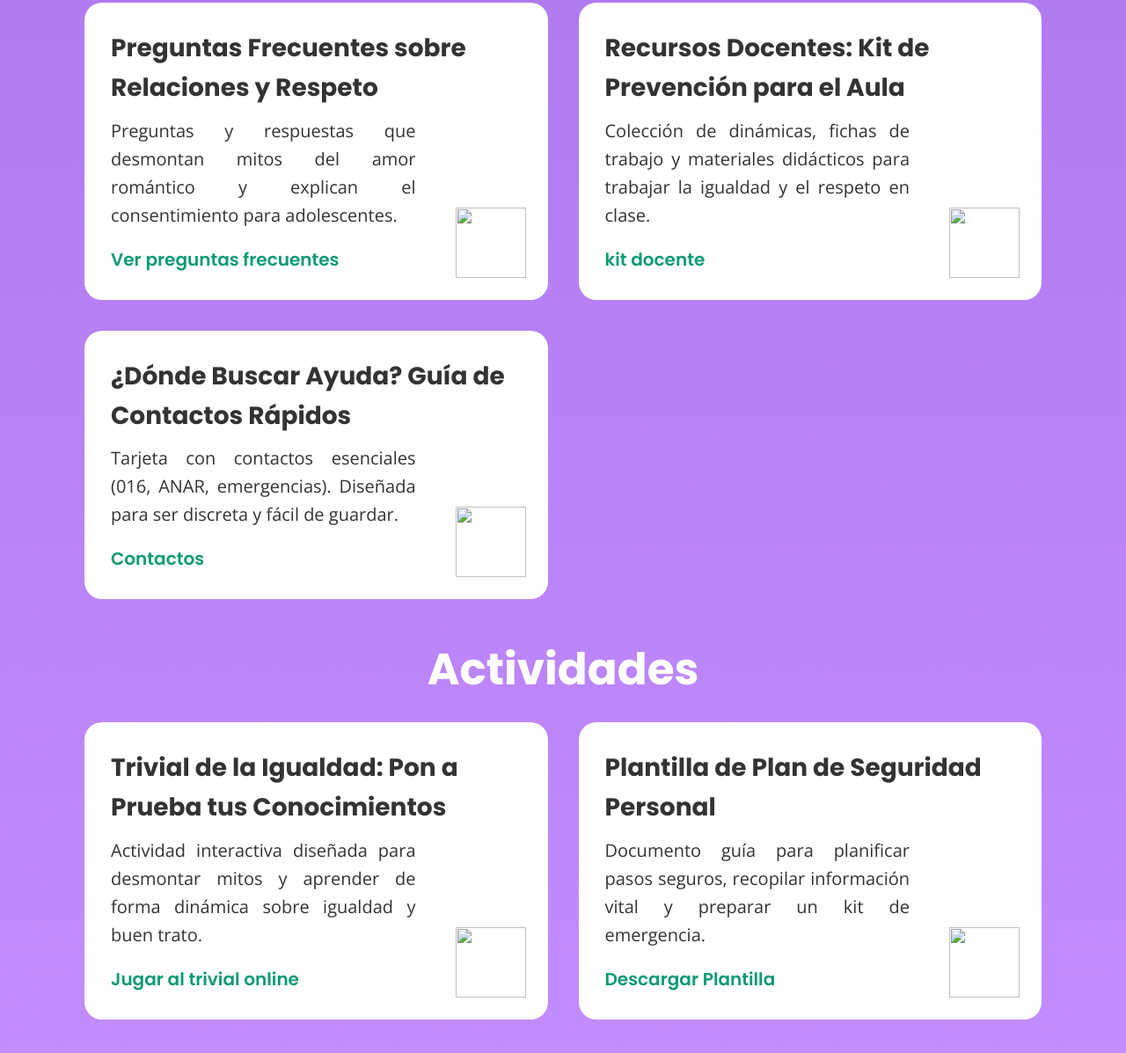
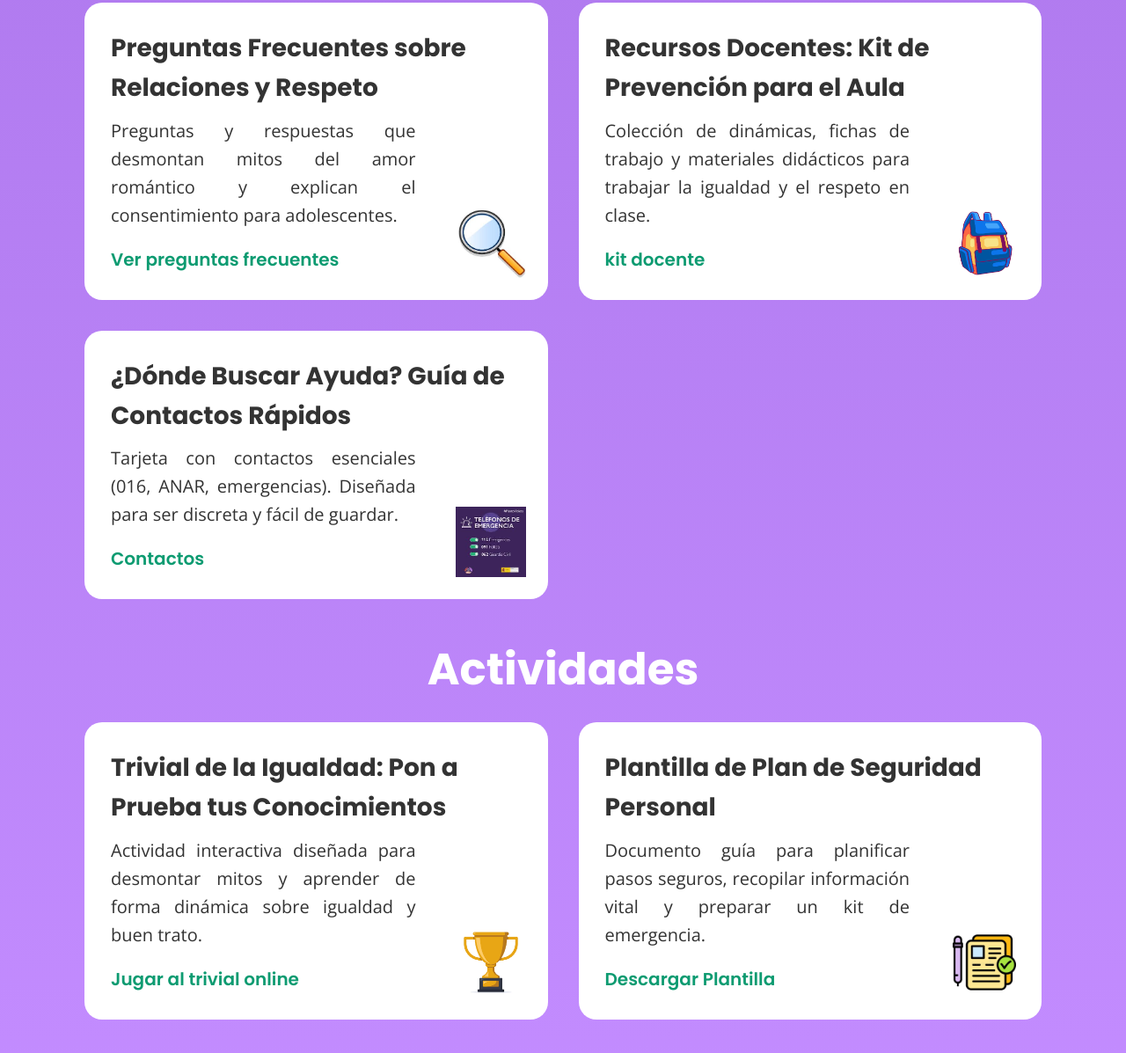
Before and after one commit to isma1f/violencia_genero, a plain HTML site: page 4-educacion_y_prevencion.html in a window 1280 px wide. Shown: the part 1309-2506 px from the top of the page at 88% size. Drawn offline with nearby package versions, Linux system fonts and the light colour scheme; the site is published under a folder, as on GitHub Pages, so addresses that start at the root find nothing.

Commit message:
Update 4-educacion_y_prevencion.html

```diff
--- a/4-educacion_y_prevencion.html
+++ b/4-educacion_y_prevencion.html
@@ -33,7 +33,7 @@
             <p>Describe los micromachismos y los primeros indicios de control en las
                relaciones para una detección temprana.</p>
             <a href="https://www.google.com/url?sa=t&rct=j&q=&esrc=s&source=web&cd=&ved=2ahUKEwjWttHZr4uRAxXKcKQEHfHAEEUQFnoECB4QAQ&url=https%3A%2F%2Faytosagunto.es%2Fmedia%2Fnvfbsyzc%2Fguia-micromachismos-cotidianos2024.pdf&usg=AOvVaw0OKiMf6v5xNUSzf544aXFH&opi=89978449">Descargar guía PDF</a>
-            <img src="/imagenes/icono_libro.png" class="icon">
+            <img src="imagenes/icono_libro.png" class="icon">
         </div>
 
         <div class="card">
@@ -41,7 +41,7 @@
             <p>Analiza la prevención y las implicaciones legales del acoso en redes
                sociales, con enfoque en los derechos de la víctima.</p>
             <a href="https://www.google.com/url?sa=t&rct=j&q=&esrc=s&source=web&cd=&ved=2ahUKEwij5p-_r4uRAxWXcaQEHUuXL_EQFnoECBsQAQ&url=https%3A%2F%2Fwww.unwomen.org%2Fes%2Fnoticias%2Fcomunicado-de-prensa%2F2025%2F11%2Fla-violencia-digital-se-esta-intensificando-pero-casi-la-mitad-de-las-mujeres-y-ninas-del-mundo-carecen-de-proteccion-juridica-frente-al-abuso-digital&usg=AOvVaw3hzPBQIp0eZrBBGIiPFUMk&opi=89978449">Leer artículo completo</a>
-            <img src="/imagenes/icono_pc.png" class="icon">
+            <img src="imagenes/icono_pc.png" class="icon">
         </div>
 
         <div class="card">
@@ -49,7 +49,7 @@
             <p>Video que explica paso a paso cómo apoyar a una víctima y canalizar la ayuda
                hacia los Centros de la Mujer.</p>
             <a href="https://youtu.be/jyIDADhLAKc">Ver video</a>
-            <img src="/imagenes/icono_video.png" class="icon">
+            <img src="imagenes/icono_video.png" class="icon">
         </div>
 
     </div>
@@ -67,7 +67,7 @@
             <p>Preguntas y respuestas que desmontan mitos del amor romántico y explican
                el consentimiento para adolescentes.</p>
             <a href="https://www.google.com/url?sa=t&rct=j&q=&esrc=s&source=web&cd=&cad=rja&uact=8&ved=2ahUKEwizyuT-souRAxVJ8LsIHSbcHswQFnoECBwQAQ&url=https%3A%2F%2Fnayrasantana.com%2Fviolencia-genero-pareja%2F&usg=AOvVaw26hTjj5wQxl6qxaW7YLKMQ&opi=89978449">Ver preguntas frecuentes</a>
-            <img src="/imagenes/icono_preguntas.png" class="icon">
+            <img src="imagenes/icono_preguntas.png" class="icon">
         </div>
 
         <div class="card">
@@ -75,7 +75,7 @@
             <p>Colección de dinámicas, fichas de trabajo y materiales didácticos para
                trabajar la igualdad y el respeto en clase.</p>
             <a href="https://violenciagenero.igualdad.gob.es/otrasformas/trata/sensibilizacion/educacion">kit docente</a>
-            <img src="/imagenes/icono_mochila.png" class="icon">
+            <img src="imagenes/icono_mochila.png" class="icon">
         </div>
 
         <div class="card">
@@ -83,7 +83,7 @@
             <p>Tarjeta con contactos esenciales (016, ANAR, emergencias). Diseñada para
                ser discreta y fácil de guardar.</p>
             <a href="https://malostratos.org/telefonos-de-atencion-para-mujeres-en-situacion-de-violencia-de-genero"> Contactos</a>
-            <img src="/imagenes/icono_emergencia.png" class="icon">
+            <img src="imagenes/icono_emergencia.png" class="icon">
         </div>
 
     </div>
@@ -100,7 +100,7 @@
             <p>Actividad interactiva diseñada para desmontar mitos y aprender de forma
                dinámica sobre igualdad y buen trato.</p>
             <a href="https://www.google.com/url?sa=t&rct=j&q=&esrc=s&source=web&cd=&cad=rja&uact=8&ved=2ahUKEwiv7MbMs4uRAxXXhf0HHRZTBsMQFnoECBkQAQ&url=https%3A%2F%2Feducagenero.org%2Fequitrivia-trivial-educativo-sobre-igualdad-de-genero&usg=AOvVaw3QtvArYbsgP16vUX7Gj5rU&opi=89978449">Jugar al trivial online</a>
-            <img src="/imagenes/icono_trofeo.png" class="icon">
+            <img src="imagenes/icono_trofeo.png" class="icon">
         </div>
 
         <div class="card">
@@ -108,7 +108,7 @@
             <p>Documento guía para planificar pasos seguros, recopilar información vital
                y preparar un kit de emergencia.</p>
             <a href="https://www.google.com/url?sa=t&rct=j&q=&esrc=s&source=web&cd=&ved=2ahUKEwihlarZs4uRAxVrhf0HHYBQPKYQFnoECCUQAQ&url=https%3A%2F%2Fwww.interior.gob.es%2Fopencms%2Fen%2Fservicios-al-ciudadano%2Fviolencia-contra-la-mujer%2Fsistema-viogen-2%2Fplan-de-seguridad-personalizado-psp%2Findex.html&usg=AOvVaw3JPl1QQsRziXM1spC-oMFE&opi=89978449">Descargar Plantilla</a>
-            <img src="/imagenes/icono_plan.png" class="icon">
+            <img src="imagenes/icono_plan.png" class="icon">
         </div>
 
     </div>
```
